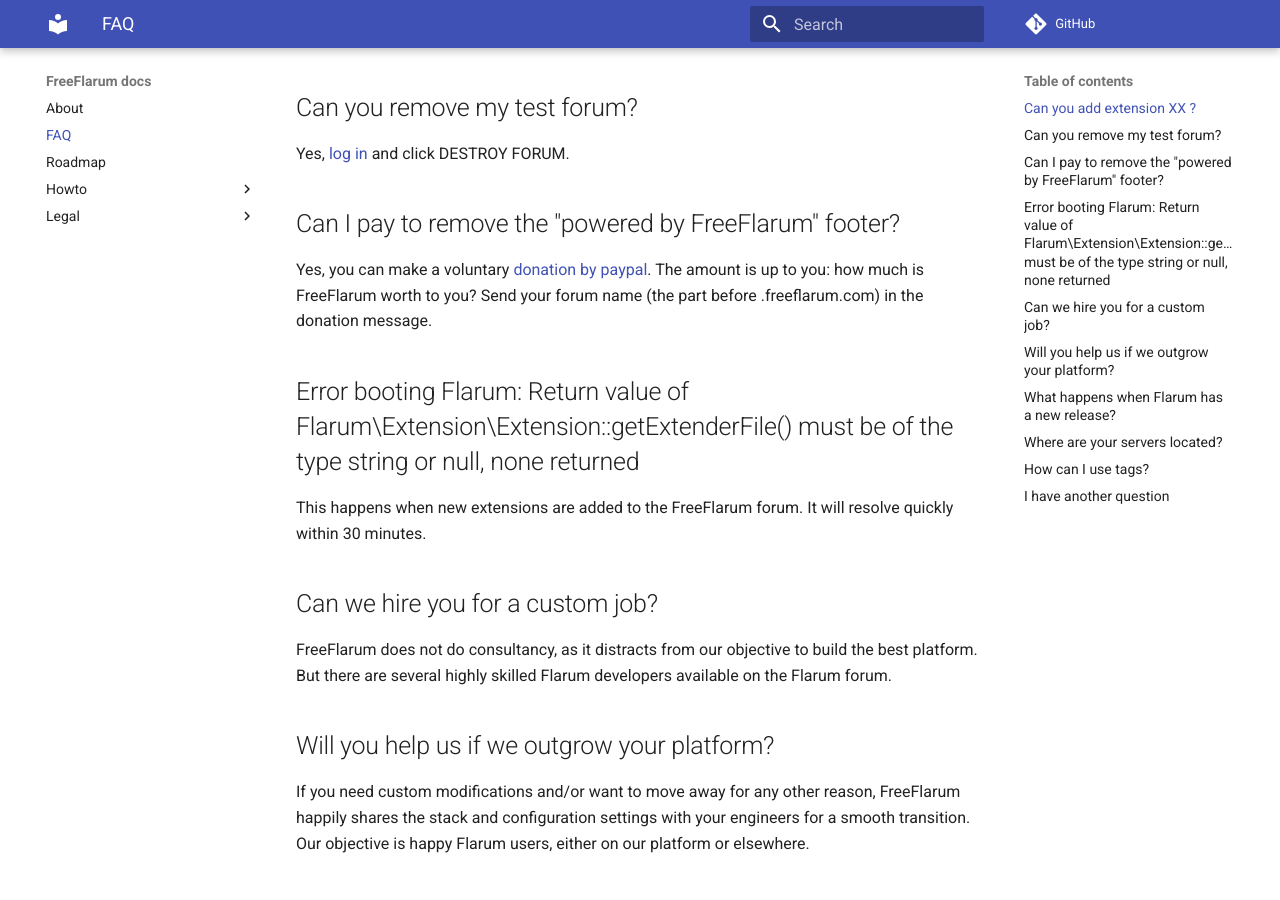
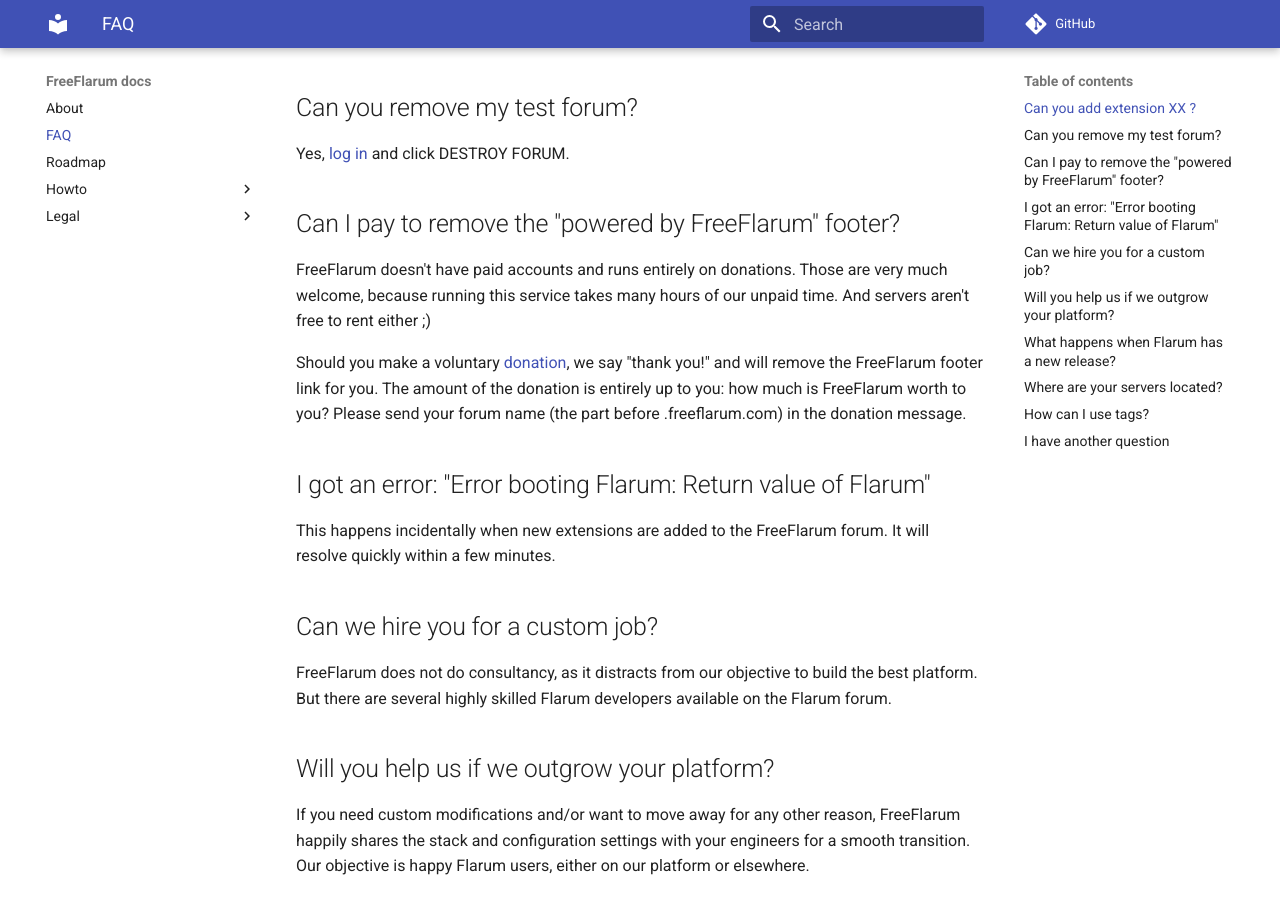
Before and after one commit to FreeFlarum/freeflarum.com, an MkDocs documentation site: the page built from docs/index.md, in a window 1280 px wide and 900 px high, scrolled down 341 px. Built offline with MkDocs 1.6.1 and Material for MkDocs 9.7.7, drawn with Linux system fonts in a browser that asks for light colours; comment, search, counter and statistics services are not loaded.

Commit message:
Change donation text

```diff
--- a/docs/index.md
+++ b/docs/index.md
@@ -14,11 +14,13 @@
 
 ## Can I pay to remove the "powered by FreeFlarum" footer?
 
-Yes, you can make a voluntary [donation by paypal](https://www.freeflarum.com/donate). The amount is up to you: how much is FreeFlarum worth to you? Send your forum name (the part before .freeflarum.com) in the donation message.
+FreeFlarum doesn't have paid accounts and runs entirely on donations. Those are very much welcome, because running this service takes many hours of our unpaid time. And servers aren't free to rent either ;)
 
-## Error booting Flarum: Return value of Flarum\Extension\Extension::getExtenderFile() must be of the type string or null, none returned
+Should you make a voluntary [donation](https://www.freeflarum.com/donate), we say "thank you!" and will remove the FreeFlarum footer link for you. The amount of the donation is entirely up to you: how much is FreeFlarum worth to you? Please send your forum name (the part before .freeflarum.com) in the donation message.
 
-This happens when new extensions are added to the FreeFlarum forum. It will resolve quickly within 30 minutes.
+## I got an error: "Error booting Flarum: Return value of Flarum"
+
+This happens incidentally when new extensions are added to the FreeFlarum forum. It will resolve quickly within a few minutes.
 
 ## Can we hire you for a custom job?
 
```
